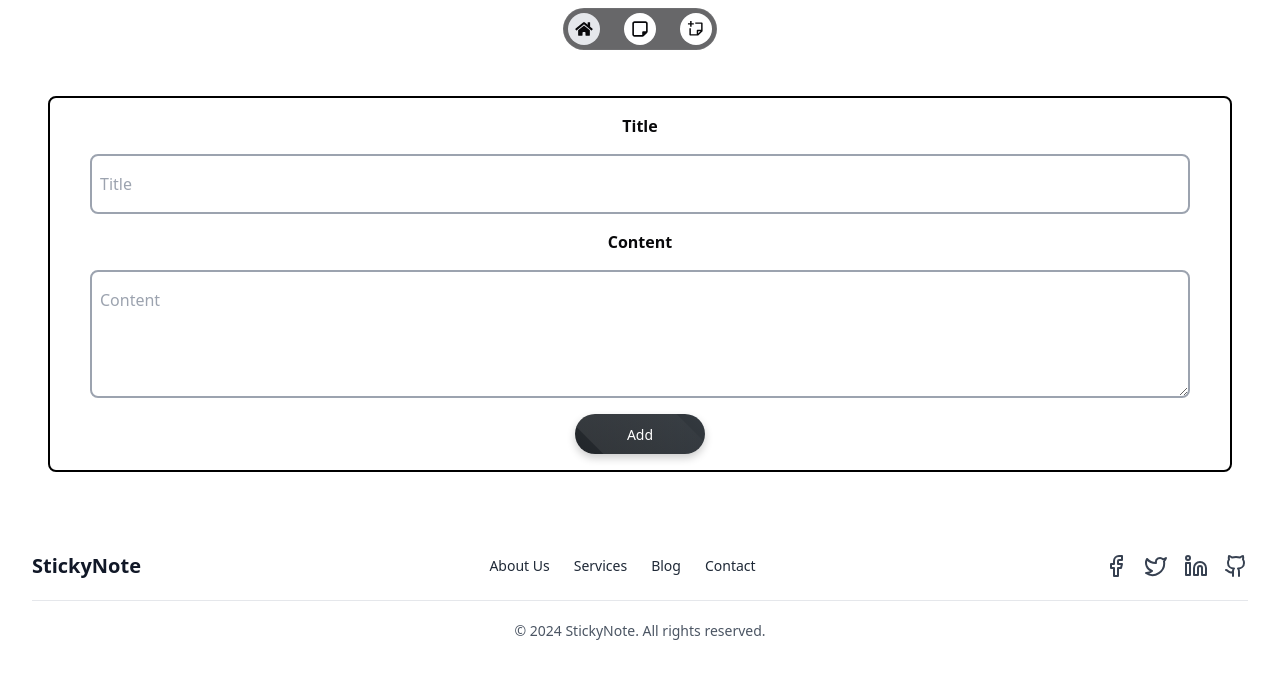
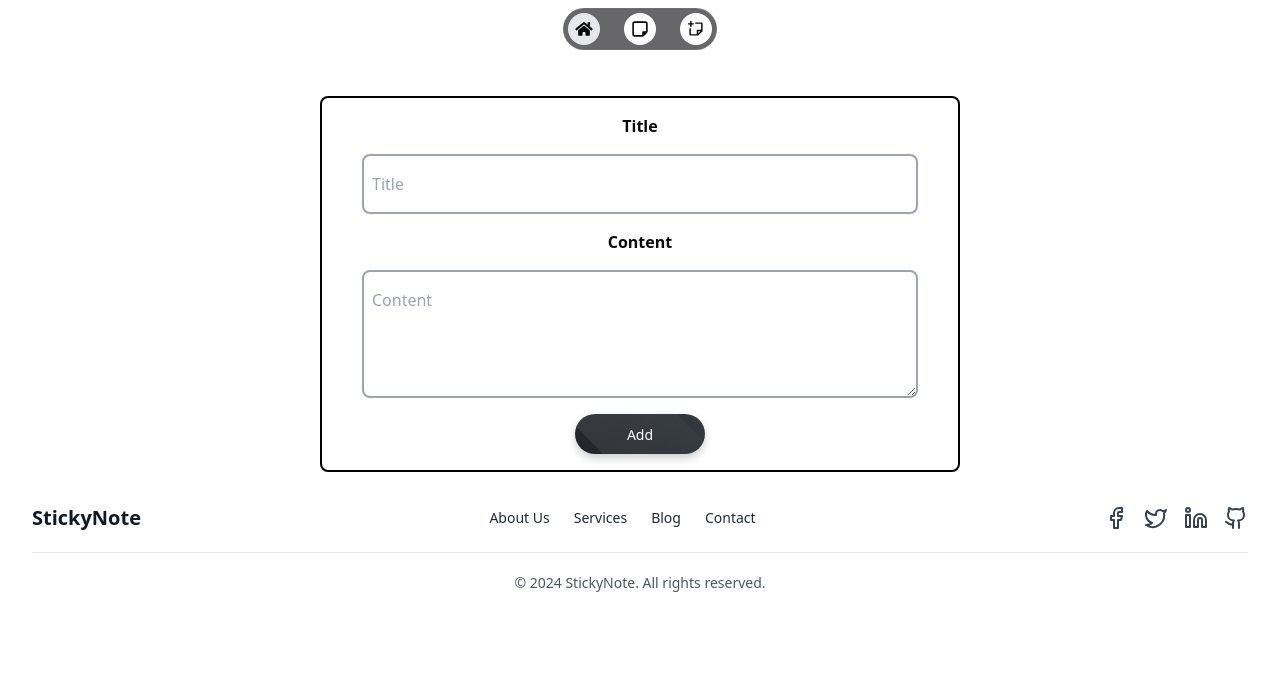
Before and after one commit to diesos/nextjs, a Next.js app: page /notes/addnote in a window 1280 px wide. Shown: the top 678 px of the page. Built offline with nearby package versions, Linux system fonts and the light colour scheme.

Commit message:
Refactor AddNote page component to update styling and fix form submission issue

```diff
--- a/src/app/notes/addnote/page.tsx
+++ b/src/app/notes/addnote/page.tsx
@@ -43,7 +43,7 @@ export default function AddNote() {
 	console.log("Content: ", content);
 
 	return (
-		<div className='border-black border-2 rounded-lg py-4 text-center m-12 px-6 mt-24'>
+		<div className='border-black max-sm:w-[80%] m-auto border-2 rounded-lg py-4 text-center px-6 mt-24 w-6/12 '>
 		<form className="flex flex-col space-y-4"
 		onSubmit={createNote}>
 			{!succes && <p className="text-red-500">Failed to add note</p>}
```
